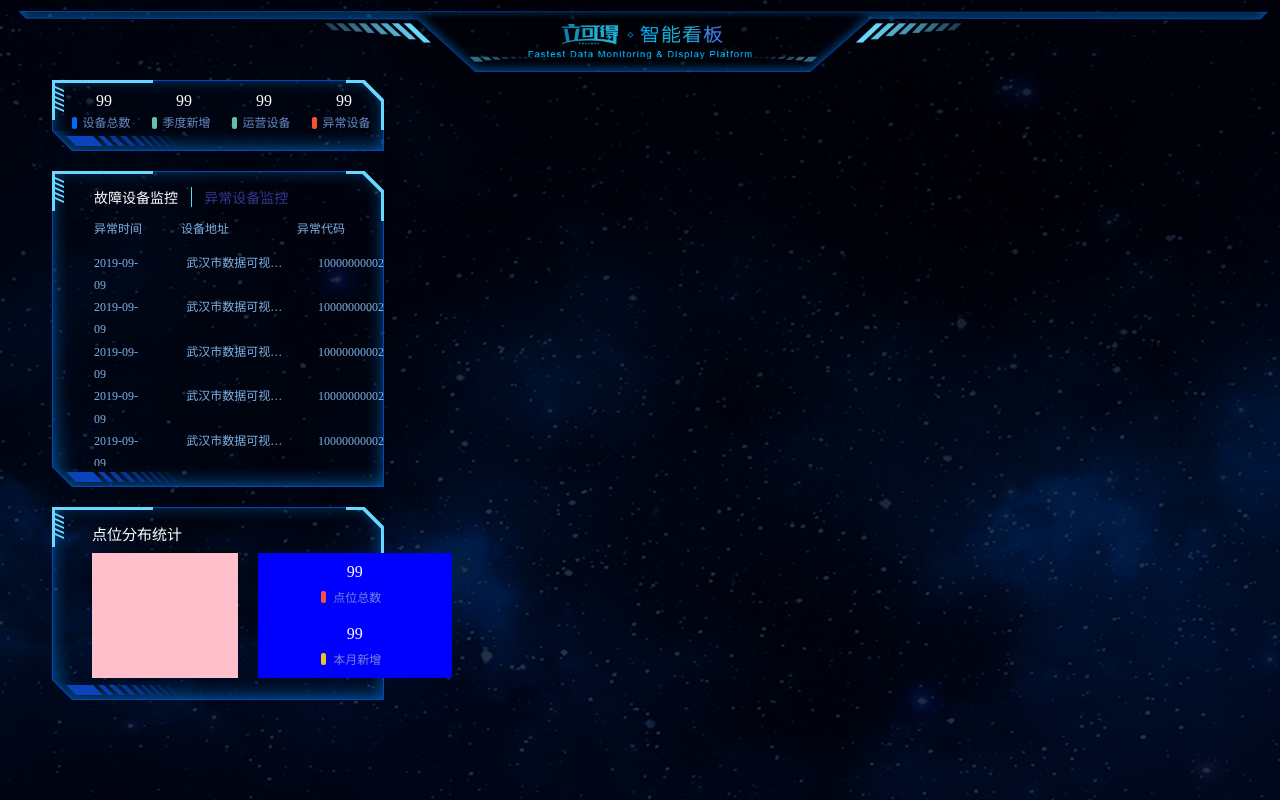
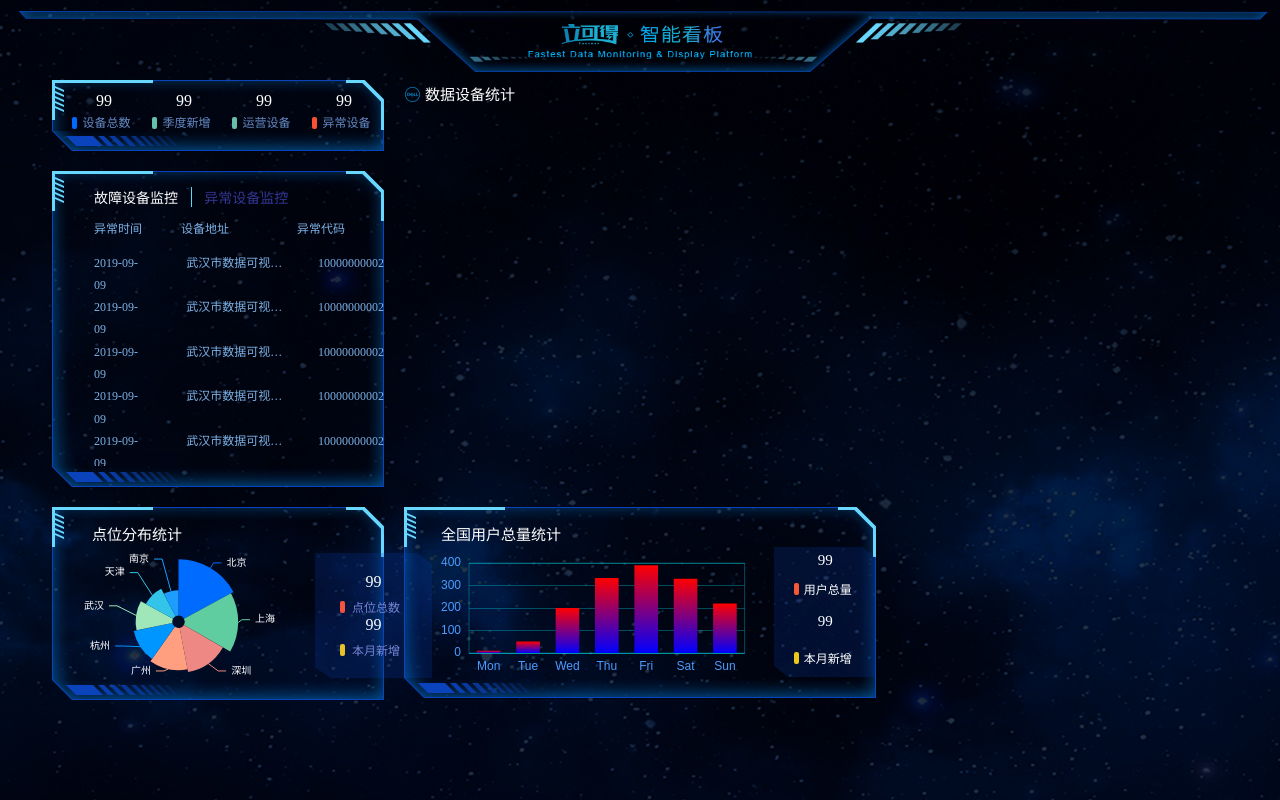
Before and after one commit to fun99/Data-Visualization, a Vue app in the folder data/: page / in a window 1280 px wide. Built offline with nearby package versions, Linux system fonts and the light colour scheme.

Commit message:
添加echarts

```diff
--- a/data/package.json
+++ b/data/package.json
@@ -9,6 +9,8 @@
   "dependencies": {
     "core-js": "^3.6.5",
     "echarts": "^5.2.2",
+    "echarts-gl": "^2.0.8",
+    "jquery": "^3.6.0",
     "vue": "^2.6.11",
     "vue-router": "^3.2.0",
     "vuex": "^3.4.0"
--- a/data/src/views/Home.vue
+++ b/data/src/views/Home.vue
@@ -2,6 +2,7 @@
     <div class="content">
        <div class="content-header"></div>
        <div class="content-center">
+               <!-- 左侧 -->
                <section class="contenCenterLeft">
                   <!-- 概览区域模块制作 -->
                   <div class="left-data panel">
@@ -63,8 +64,8 @@
                         <div class="pieTu">
                            <h3>点位分布统计</h3>
                            <div class="center">
-                               <section class="center-left">
-                                  99
+                               <section class="center-left" ref="pieTu">
+
                                </section>
                                <section class="center-right">
                                   <div class="center-right-one">
@@ -80,12 +81,44 @@
                         </div>
                    </div>
                </section>
-               <section class="contentCenterCen">2</section>
+               <!-- 中间 -->
+               <section class="contentCenterCen">
+                  <div class="contentCenterCen-top">
+                     <div class="title">
+                        <span><i class="icon-dell"></i>数据设备统计</span>
+                     </div>
+                     <div ref="ball" class="ball" style="height:100%"></div>
+                  </div>
+                  <div class="contentCenterCen-bottom panel">
+                      <div class="text">
+                         <div class="title-bottom">
+                        <span>全国用户总量统计</span>
+                      </div>
+                      <div class="center">
+                         <div class="bar" ref="bar"></div>
+                         <div class="bar-right">
+                             <section>
+                                <span>99</span>
+                                <span><i style="background-color:#f75934"></i>用户总量</span>
+                             </section>
+                             <section>
+                                <span>99</span>
+                                <span><i style="background-color:#ecc919"></i>本月新增</span>
+                             </section>
+                         </div>
+                      </div>
+                      </div>
+                  </div>
+               </section>
+               <!-- 右侧 -->
                <section class="contentCenterright">3</section>
        </div>
     </div>
 </template>
 <script>
+// * 所有 将echarts中全部以对象方式导入到echarts中
+import * as echarts from 'echarts'
+import 'echarts-gl';
 export default {
    data() {
       return {
@@ -188,12 +221,162 @@ export default {
          }]
       }
    },
-   created(){
-   },
-   computed:{
+   mounted(){
+      this.pie(),  // pie
+      this.ball(),  // ball
+      this.bar()
    },
    methods:{
-   },
+     pie(){
+        let myChart = echarts.init(this.$refs.pieTu)
+      var option;
+      option = {
+         tooltip: {
+         trigger: 'item',
+         formatter: '{a} <br/>{b} : {c} ({d}%)'
+       },
+      //  颜色
+       color:['#006cff','#60cda0','#ed8884','#ff9f7f','#0096ff','#9fe6b8','#32c5e9','#1d9dff'],
+  series: [
+    {
+      name: '点图分布',
+      type: 'pie',
+      radius: ["10%", "100%"],
+      center: ['50%', '55%'],
+      roseType: 'radius',
+      data: [
+        { value: 40, name: '北京' },
+        { value: 38, name: '上海' },
+        { value: 32, name: '深圳' },
+        { value: 30, name: '广州' },
+        { value: 28, name: '杭州' },
+        { value: 26, name: '武汉' },
+        { value: 22, name: '天津' },
+        { value: 18, name: '南京' }
+      ],
+      labelLine:{
+       length:6,
+       length2:8
+    },
+    label:{
+      fontSize:10,
+      color:'#fff'
+    }
+    }
+  ]
+};
+option && myChart.setOption(option);
+window.addEventListener('resize',function(){
+   myChart.resize()
+})
+     },
+     ball(){
+      let ROOT_PATH ='https://cdn.jsdelivr.net/gh/apache/echarts-website@asf-site/examples';
+      let myChart = echarts.init(this.$refs.ball);
+      let option;
+      option = {
+         backgroundColor: '#000',
+         globe: {
+            baseTexture: ROOT_PATH + '/data-gl/asset/earth.jpg',
+            shading: 'lambert',
+            environment: ROOT_PATH + '/data-gl/asset/starfield.jpg',
+            atmosphere: {
+               show: true
+            },
+            light: {
+               ambient: {
+               intensity: 0.1
+               },
+               main: {
+               intensity: 1.5
+               }
+            }
+         },
+         series: []
+         };
+         option && myChart.setOption(option);
+
+     },
+     bar(){
+       let myChart = echarts.init(this.$refs.bar)
+       let option = {
+          color:{
+           type:'linear',
+           x:0,
+           y:0,
+           x2:0,
+           y2:1,
+          colorStops:[{
+               offset:0,color:'red',//0%开始的颜色
+            },{
+               offset:1,color:'blue',//100%结束颜色
+            }],
+            globalCoord:false  // 缺省为false
+          },
+         tooltip: {
+            trigger: 'item',
+         },
+         grid: {
+            left: '0%',
+            right: '3%',
+            bottom: '3%',
+            containLabel: true,
+            height:110,
+            show:true,
+            borderColor:'rgba(0,240,255,.3)'
+         },
+         xAxis: [
+            {
+               type: 'category',
+               data: ['Mon', 'Tue', 'Wed', 'Thu', 'Fri', 'Sat', 'Sun'],
+               axisTick: {
+               alignWithLabel: false,
+               show:false,
+               },
+               axisLabel:{
+                  color:'#4c9bfd'
+               },
+               axisLine:{
+                  lineStyle:{
+                     color:'rgba(0,240,255,.3)'
+                  }
+               }
+            }
+         ],
+         yAxis: [
+            {
+             type: 'value',
+             axisTick: {
+               alignWithLabel: false,
+               show:false,
+               },
+               axisLabel:{
+                  color:'#4c9bfd'
+               },
+               axisLine:{
+                  lineStyle:{
+                     color:'rgba(0,240,255,.3)'
+                  }
+               },
+               splitLine:{
+                  lineStyle:{
+                     color:'rgba(0,240,255,.3)'
+                  }
+               }
+            }
+         ],
+         series: [
+            {
+               name: 'Direct',
+               type: 'bar',
+               barWidth: '60%',
+               data: [10, 52, 200, 334, 390, 330, 220],
+            },
+         ]
+         };
+         option && myChart.setOption(option);
+     }
+   }
 }
 </script>
 <style scoped>
@@ -340,26 +523,25 @@ export default {
     }
     .content-center .contenCenterLeft .center{
        display: flex;
-       color: pink;
        height: 125px;
        width: 360px;
        margin-top: -6px;
     }
     .content-center .contenCenterLeft .center .center-left{
-       /* padding-right: 80px; */
-       background: pink;
-       width: 1000px;
+       margin-left: -30px;
     }
     .content-center .contenCenterLeft .center .center-right{
        margin-left: 20px;
-       width: px !important;
+       margin-right: 20px;
+       padding: 020px;
+       flex: 1;
        display: flex;
        flex-direction: column;
        justify-content: space-around;
        align-items: center;
-       background: blue;
-       /* background: url('../assets/images/rect.png') no-repeat; */
-       /* background-size: 100% 100%; */
+       /* background: blue; */
+       background: url('../assets/images/rect.png') no-repeat;
+       background-size: 100% 100%;
     }
     .content-center .contenCenterLeft .center .center-right .center-right-one{
        display: flex;
@@ -377,4 +559,73 @@ export default {
        position: relative;
        top: 1px;
     }
+    /* 中间样式 */
+     .contentCenterCen .contentCenterCen-top {
+        border: 1px solid transparent;
+        height: 375px;
+        margin: 0 15px;
+     }
+     .contentCenterCen .contentCenterCen-top .title{
+        font-size: 15px;
+        color: #fff;
+        margin: 2px 0 10px 10px;
+     }
+     .contentCenterCen .contentCenterCen-top .title span i {
+        position: relative;
+        top: 1px;
+        right: 5px;
+        color: #fff;
+     }
+    .contentCenterCen .contentCenterCen-bottom {
+       height: 120px;
+       margin-top:50px;
+       margin-left:20px;
+       margin-right:20px;
+       color:#fff;
+       font-size: 15px;
+    }
+    .contentCenterCen .contentCenterCen-bottom .text{
+       position: absolute;
+       top:-35px;
+       left:-95px;
+       right: -38px;
+       bottom: -20px;
+    }
+    .contentCenterCen .contentCenterCen-bottom .text .center{
+       display: flex;
+    }
+   .contentCenterCen .contentCenterCen-bottom .text .center .bar {
+      margin-top: 3px;
+      width: 370px;
+      height: 130px;
+   }
+  .contentCenterCen .contentCenterCen-bottom .text .center .bar-right{
+     width: 120px;
+     margin-top: 3px;
+     margin-left: 20px;
+     background: url('../assets/images/rect.png') no-repeat;
+     background-size: 100% 100%;
+     display: flex;
+     flex-direction: column;
+     justify-content:space-around;
+     align-items: center;
+  }
+  .contentCenterCen .contentCenterCen-bottom .text .center .bar-right section{
+     display: flex;
+     flex-direction: column;
+     justify-content: space-around;
+     align-items: center;
+  }
+  .contentCenterCen .contentCenterCen-bottom .text .center .bar-right section span:nth-of-type(2){
+     font-size: 12px;
+  }
+  .contentCenterCen .contentCenterCen-bottom .text .center .bar-right section span:nth-of-type(2) i{
+     width:5px;
+     height: 12px;
+     border-radius: 2px;
+     display: inline-block;
+     position: relative;
+     top:1px;
+     right: 5px;
+     }
 </style>
```
Also changed, not shown: 1 other file (tests, documents, lock files or other folders).
